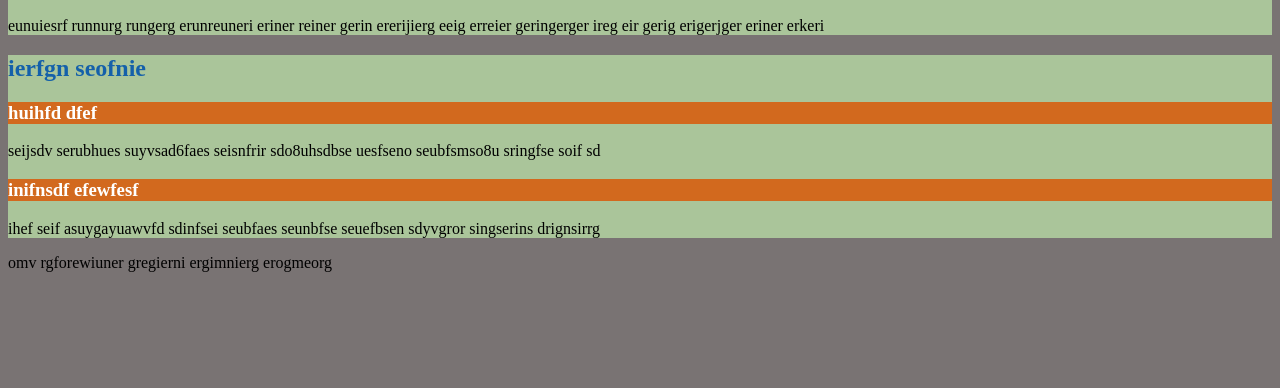
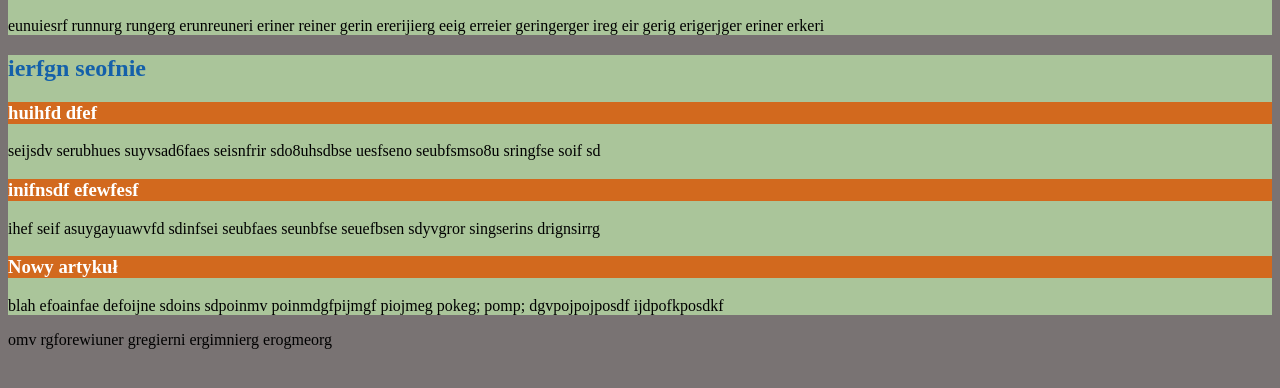
Before and after one commit to kroohy/homepage, a plain HTML site: page index.html in a window 1280 px wide. Shown: the part 110-498 px from the top of the page. Drawn offline with Linux system fonts and the light colour scheme.

Commit message:
new git article

```diff
--- a/index.html
+++ b/index.html
@@ -34,6 +34,13 @@
             sdyvgror singserins drignsirrg
           </p>
         </article>
+        <article>
+          <h3>Nowy artykuł</h3>
+          <p>
+            blah efoainfae defoijne sdoins sdpoinmv poinmdgfpijmgf piojmeg
+            pokeg; pomp; dgvpojpojposdf ijdpofkposdkf
+          </p>
+        </article>
       </section>
       <footer>
         <p>omv rgforewiuner gregierni ergimnierg erogmeorg</p>
```
